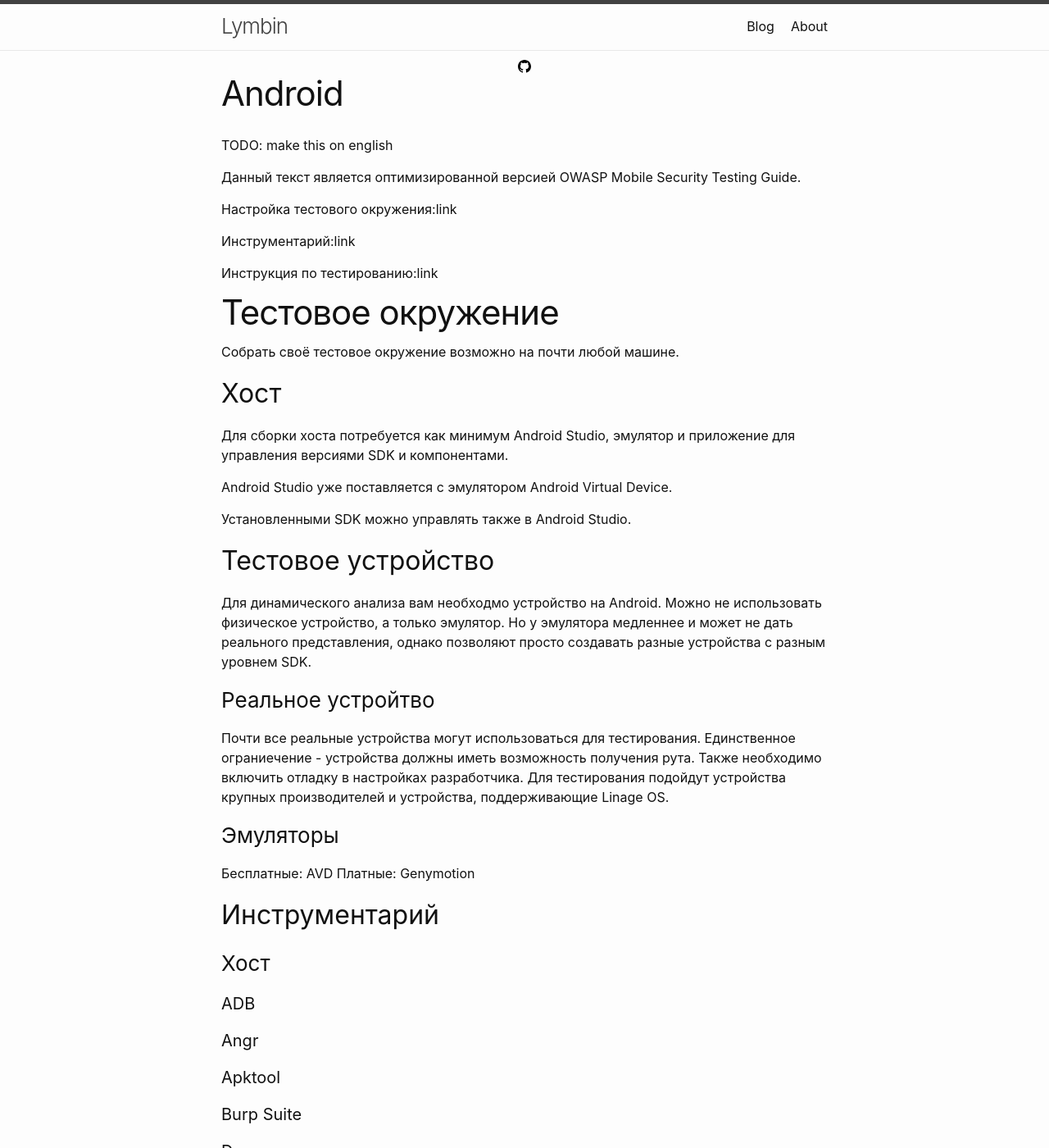
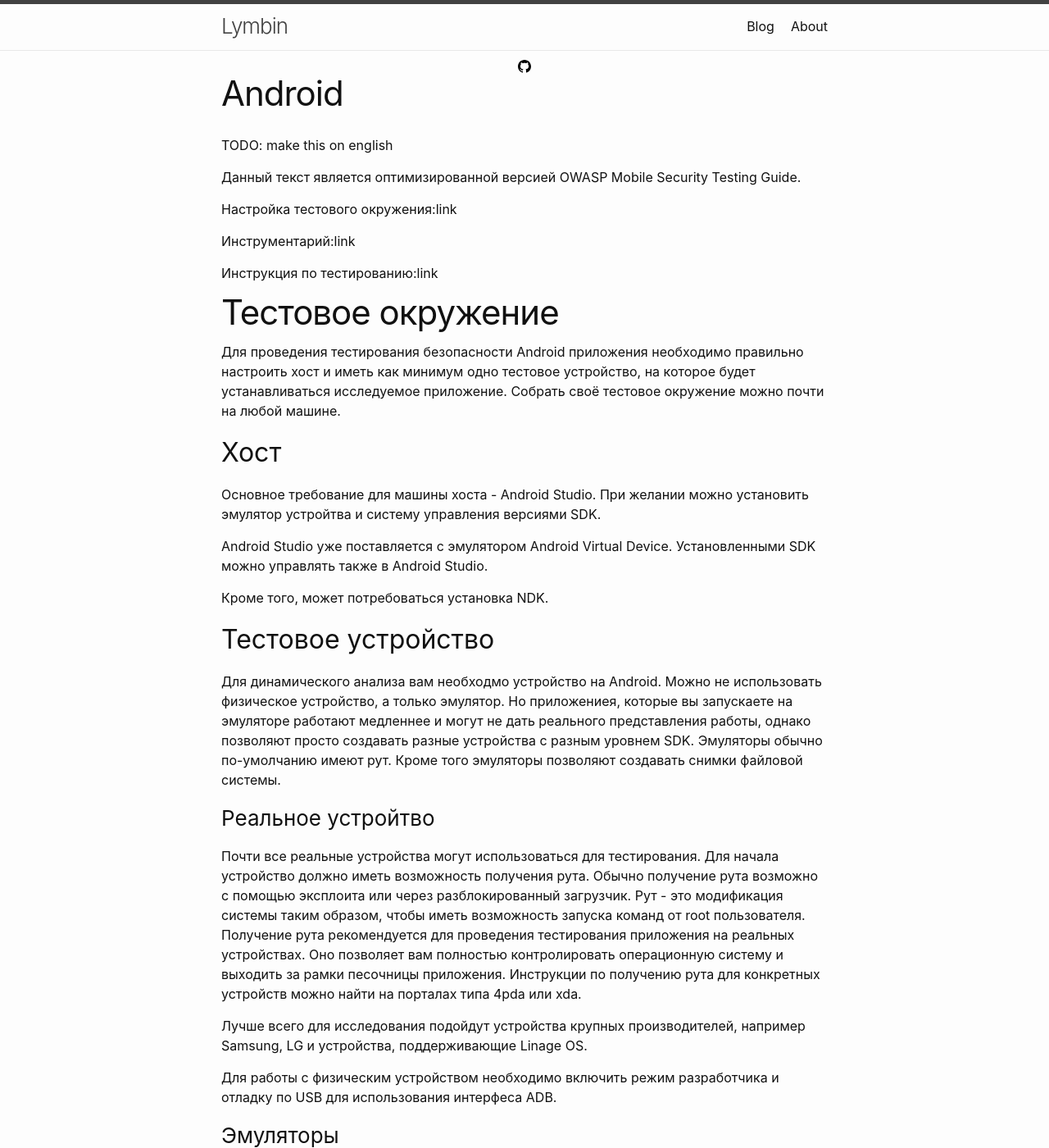
Before and after one commit to JohnJacket/dichmaker.github.io, a Jekyll site: the page built from _pages/android/index.md, in a window 1280 px wide and 1400 px high. Shown: the whole window at 82% size. Built offline with Jekyll 4.4.1, drawn with Linux system fonts in a browser that asks for light colours; some of the changed text lies outside the part shown.

Commit message:
Update adnroid index page

```diff
--- a/_pages/android/index.md
+++ b/_pages/android/index.md
@@ -16,31 +16,43 @@ TODO: make this on english
 
 # Тестовое окружение
 
-Собрать своё тестовое окружение возможно на почти любой машине.
+Для проведения тестирования безопасности Android приложения необходимо правильно настроить хост и иметь как минимум одно тестовое устройство, на которое будет устанавливаться исследуемое приложение. Собрать своё тестовое окружение можно почти на любой машине.
 
 ## Хост
 
-Для сборки хоста потребуется как минимум Android Studio, эмулятор и приложение для управления версиями SDK и компонентами.
+Основное требование для машины хоста - Android Studio. При желании можно установить эмулятор устройтва и систему управления версиями SDK.
 
-Android Studio уже поставляется с эмулятором Android Virtual Device.
+Android Studio уже поставляется с эмулятором Android Virtual Device. Установленными SDK можно управлять также в Android Studio.
 
-Установленными SDK можно управлять также в Android Studio.
+Кроме того, может потребоваться установка NDK.
 
 ## Тестовое устройство
 
 Для динамического анализа вам необходмо устройство на Android.
-Можно не использовать физическое устройство, а только эмулятор. Но у эмулятора медленнее и может не дать реального представления, однако позволяют просто создавать разные устройства с разным уровнем SDK.
+Можно не использовать физическое устройство, а только эмулятор. Но приложениея, которые вы запускаете на эмуляторе работают медленнее и могут не дать реального представления работы, однако позволяют просто создавать разные устройства с разным уровнем SDK. Эмуляторы обычно по-умолчанию имеют рут. Кроме того эмуляторы позволяют создавать снимки файловой системы.
 
 ### Реальное устройтво
 
-Почти все реальные устройства могут использоваться для тестирования. Единственное ограниечение - устройства должны иметь возможность получения рута.
-Также необходимо включить отладку в настройках разработчика.
-Для тестирования подойдут устройства крупных производителей и устройства, поддерживающие Linage OS.
+Почти все реальные устройства могут использоваться для тестирования. Для начала устройство должно иметь возможность получения рута. Обычно получение рута возможно с помощью эксплоита или через разблокированный загрузчик. Рут - это модификация системы таким образом, чтобы иметь возможность запуска команд от root пользователя. Получение рута рекомендуется для проведения тестирования приложения на реальных устройствах. Оно позволяет вам полностью контролировать операционную систему и выходить за рамки песочницы приложения.
+Инструкции по получению рута для конкретных устройств можно найти на порталах типа 4pda или xda.
+
+Лучше всего для исследования подойдут устройства крупных производителей, например Samsung, LG и устройства, поддерживающие Linage OS.
+
+Для работы с физическим устройством необходимо включить режим разработчика и отладку по USB для использования интерфеса ADB.
 
 ### Эмуляторы
 
-Бесплатные: AVD
-Платные: Genymotion
+На рынке существует несколько решений для эмуляции:
+
+* Android Virtual Device (AVD) - бесплатный официальный эмулятор, поставляемый с Android Studio;
+* Genymotion.
+
+Рекомендую использовать там где это возможно AVD. К сожалению, с ним могут возникать определённые трудности:
+
+* Некоторые приложения могут не иметь версии x86 и придется эмулировать arm, что значительно ударит по производительности;
+* root по-умолчанию включён, но для активации приложений, которые требуют su доступ потребуется дополнительно установить supersu;
+* Некоторые версии Android не позволяют переключить систему в режим для чтения, из-за чего не получается установить supersu и т.п.
+* Эмуляция конкретных устройств затруднена - вам лишь дают скины. Это значит, что вы не сможете исследовать встроенные в прошивки приложения, которые взаимодействуют с конкретной системой.
 
 ## Инструментарий
 
```
